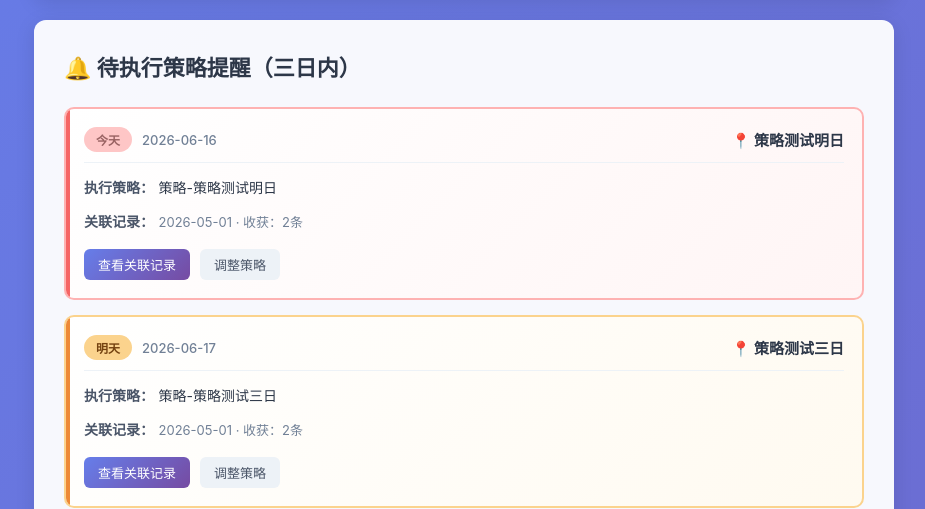
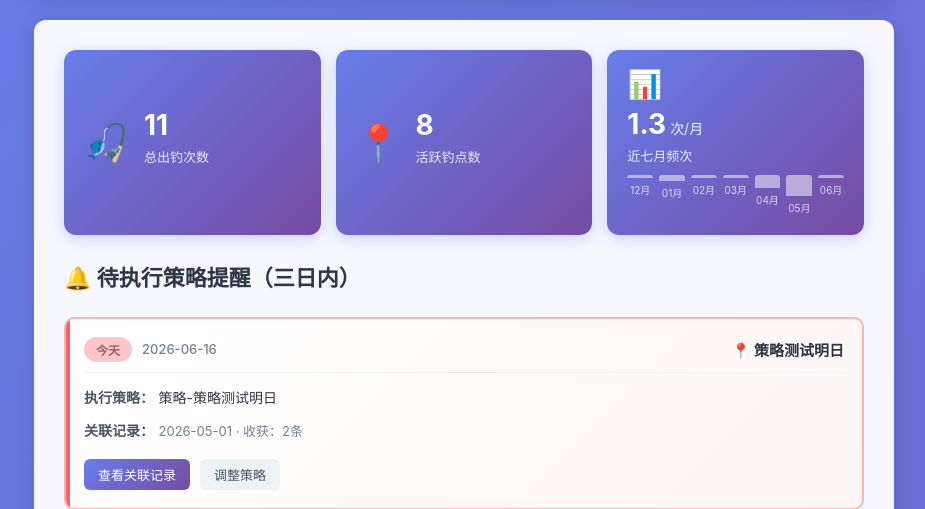
Before and after one commit to nineteen1026-pixel/lyt-7, a Flask app: page / in a window 1280 px wide. Shown: the part 197-706 px from the top of the page, without its empty margins (176-1101 px from the left). Run offline with Flask 2, Linux system fonts and the light colour scheme; data comes from the database, SQL or seed files in the repository.

Commit message:
.3981746827702544:b4bfc6786fd734877f9d49605fc71e6e_6a30ad92b92901e5b2f622e9.6a30ad95b92901e5b2f622eb.6a30ad9505174afdf94c5036:Trae CN.T(2026/6/16 09:57:41)

```diff
--- a/app.py
+++ b/app.py
@@ -318,6 +318,54 @@ def get_upcoming_strategies(conn):
     return result
 
 
+def get_overview_stats(conn):
+    total_logs = conn.execute(
+        'SELECT COUNT(*) as cnt FROM fishing_logs WHERE deleted_at IS NULL'
+    ).fetchone()['cnt']
+
+    active_spots = conn.execute(
+        'SELECT COUNT(DISTINCT spot) as cnt FROM fishing_logs WHERE spot IS NOT NULL AND spot != "" AND deleted_at IS NULL'
+    ).fetchone()['cnt']
+
+    today = datetime.now().date()
+    seven_months_ago = today - timedelta(days=210)
+
+    monthly_counts = conn.execute('''
+        SELECT strftime('%Y-%m', created_at) as month, COUNT(*) as count
+        FROM fishing_logs
+        WHERE deleted_at IS NULL
+          AND created_at >= ?
+        GROUP BY month
+        ORDER BY month DESC
+    ''', (seven_months_ago.strftime('%Y-%m-%d'),)).fetchall()
+
+    monthly_map = {row['month']: row['count'] for row in monthly_counts}
+
+    last_seven_months = []
+    for i in range(6, -1, -1):
+        month_date = today.replace(day=1) - timedelta(days=i * 30)
+        month_str = month_date.strftime('%Y-%m')
+        display_month = month_date.strftime('%m月')
+        last_seven_months.append({
+            'month': month_str,
+            'display': display_month,
+            'count': monthly_map.get(month_str, 0)
+        })
+
+    recent_seven_month_total = sum(m['count'] for m in last_seven_months)
+    avg_per_month = round(recent_seven_month_total / 7, 1) if recent_seven_month_total > 0 else 0
+    max_month_count = max((m['count'] for m in last_seven_months), default=1)
+
+    return {
+        'total_logs': total_logs,
+        'active_spots': active_spots,
+        'last_seven_months': last_seven_months,
+        'avg_per_month': avg_per_month,
+        'seven_month_total': recent_seven_month_total,
+        'max_month_count': max_month_count
+    }
+
+
 @app.route('/')
 def index():
     page = request.args.get('page', 1, type=int)
@@ -337,6 +385,7 @@ def index():
     conn = get_db()
 
     upcoming_strategies = get_upcoming_strategies(conn)
+    overview_stats = get_overview_stats(conn)
 
     count_result = conn.execute('SELECT COUNT(*) as total FROM fishing_logs WHERE deleted_at IS NULL').fetchone()
     total = count_result['total']
@@ -359,7 +408,8 @@ def index():
         total_pages=total_pages,
         sort_by=sort_by,
         sort_label=sort_label,
-        upcoming_strategies=upcoming_strategies
+        upcoming_strategies=upcoming_strategies,
+        overview_stats=overview_stats
     )
 
 
--- a/static/style.css
+++ b/static/style.css
@@ -3329,6 +3329,144 @@ footer {
     font-size: 15px;
 }
 
+.overview-bar {
+    display: grid;
+    grid-template-columns: repeat(3, 1fr);
+    gap: 15px;
+    margin-bottom: 25px;
+}
+
+.overview-item {
+    display: flex;
+    align-items: center;
+    gap: 15px;
+    padding: 20px;
+    background: linear-gradient(135deg, #667eea 0%, #764ba2 100%);
+    border-radius: 12px;
+    color: white;
+    box-shadow: 0 4px 15px rgba(102, 126, 234, 0.3);
+    transition: all 0.3s ease;
+}
+
+.overview-item:hover {
+    transform: translateY(-2px);
+    box-shadow: 0 6px 20px rgba(102, 126, 234, 0.4);
+}
+
+.overview-icon {
+    font-size: 36px;
+    line-height: 1;
+    flex-shrink: 0;
+}
+
+.overview-info {
+    flex: 1;
+    min-width: 0;
+}
+
+.overview-value {
+    font-size: 28px;
+    font-weight: 700;
+    line-height: 1.2;
+    margin-bottom: 4px;
+}
+
+.overview-unit {
+    font-size: 14px;
+    font-weight: 400;
+    opacity: 0.9;
+}
+
+.overview-label {
+    font-size: 13px;
+    opacity: 0.85;
+    margin-bottom: 10px;
+}
+
+.overview-chart-item {
+    flex-direction: column;
+    align-items: flex-start;
+    gap: 10px;
+}
+
+.overview-chart-item .overview-icon {
+    font-size: 28px;
+}
+
+.overview-chart-item .overview-info {
+    width: 100%;
+}
+
+.mini-chart {
+    display: flex;
+    align-items: flex-end;
+    gap: 6px;
+    height: 40px;
+    margin-top: 8px;
+}
+
+.mini-bar-wrapper {
+    flex: 1;
+    display: flex;
+    flex-direction: column;
+    align-items: center;
+    gap: 4px;
+    height: 100%;
+}
+
+.mini-bar {
+    width: 100%;
+    background: rgba(255, 255, 255, 0.5);
+    border-radius: 3px 3px 0 0;
+    min-height: 3px;
+    transition: all 0.3s ease;
+}
+
+.mini-bar-wrapper:hover .mini-bar {
+    background: rgba(255, 255, 255, 0.8);
+}
+
+.mini-bar-label {
+    font-size: 10px;
+    opacity: 0.75;
+    white-space: nowrap;
+}
+
+@media (max-width: 768px) {
+    .overview-bar {
+        grid-template-columns: 1fr;
+    }
+
+    .overview-chart-item {
+        flex-direction: row;
+        align-items: center;
+    }
+
+    .overview-chart-item .overview-info {
+        width: auto;
+        flex: 1;
+    }
+}
+
+@media (max-width: 480px) {
+    .overview-item {
+        padding: 15px;
+    }
+
+    .overview-icon {
+        font-size: 28px;
+    }
+
+    .overview-value {
+        font-size: 22px;
+    }
+
+    .overview-chart-item {
+        flex-direction: column;
+        align-items: flex-start;
+    }
+}
+
 .heat-popup {
     font-family: inherit;
     min-width: 260px;
--- a/templates/index.html
+++ b/templates/index.html
@@ -3,6 +3,38 @@
 {% block title %}首页 - 钓点日志{% endblock %}
 
 {% block content %}
+    <div class="overview-bar">
+        <div class="overview-item">
+            <div class="overview-icon">🎣</div>
+            <div class="overview-info">
+                <div class="overview-value">{{ overview_stats.total_logs }}</div>
+                <div class="overview-label">总出钓次数</div>
+            </div>
+        </div>
+        <div class="overview-item">
+            <div class="overview-icon">📍</div>
+            <div class="overview-info">
+                <div class="overview-value">{{ overview_stats.active_spots }}</div>
+                <div class="overview-label">活跃钓点数</div>
+            </div>
+        </div>
+        <div class="overview-item overview-chart-item">
+            <div class="overview-icon">📊</div>
+            <div class="overview-info">
+                <div class="overview-value">{{ overview_stats.avg_per_month }}<span class="overview-unit"> 次/月</span></div>
+                <div class="overview-label">近七月频次</div>
+                <div class="mini-chart">
+                    {% for month in overview_stats.last_seven_months %}
+                        <div class="mini-bar-wrapper">
+                            <div class="mini-bar" style="height: {{ (month.count / overview_stats.max_month_count) * 100 }}%"></div>
+                            <div class="mini-bar-label">{{ month.display }}</div>
+                        </div>
+                    {% endfor %}
+                </div>
+            </div>
+        </div>
+    </div>
+
     {% if upcoming_strategies %}
         <div class="strategy-reminder-section">
             <div class="page-header">
```
